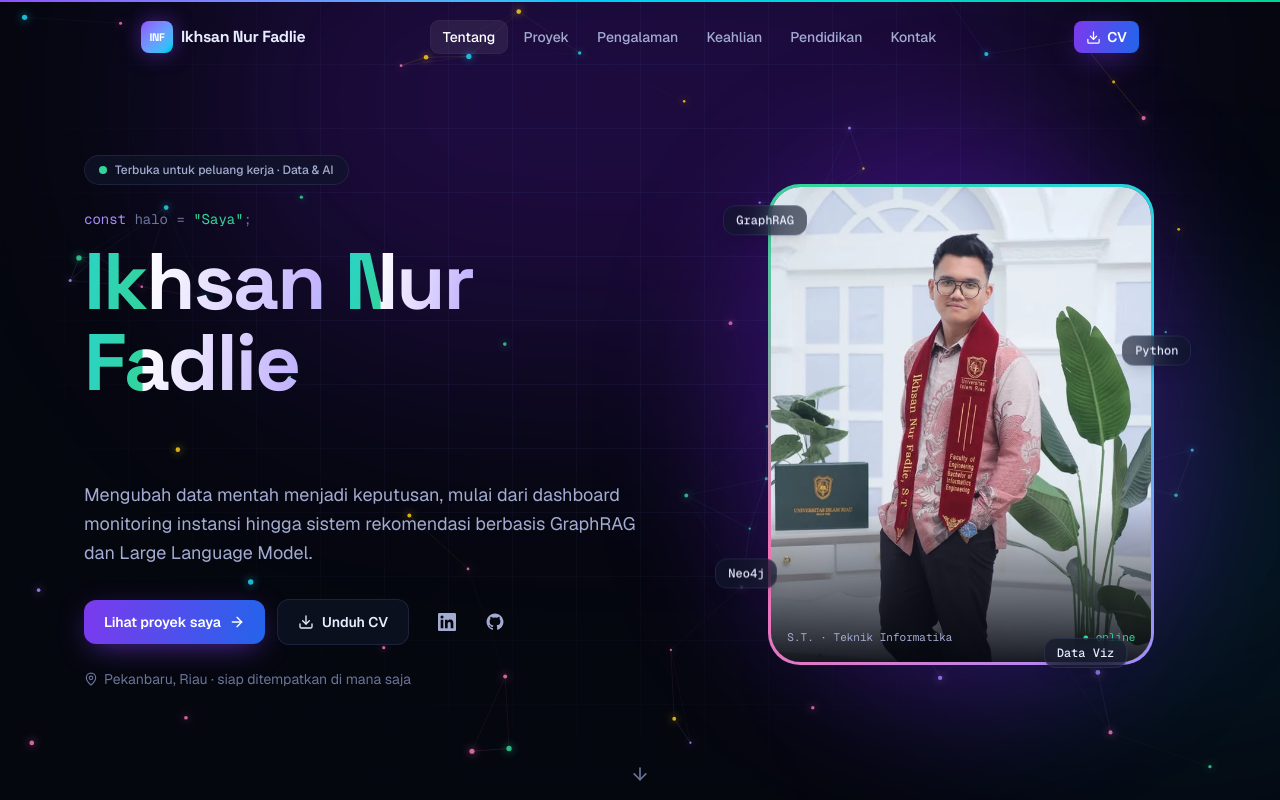
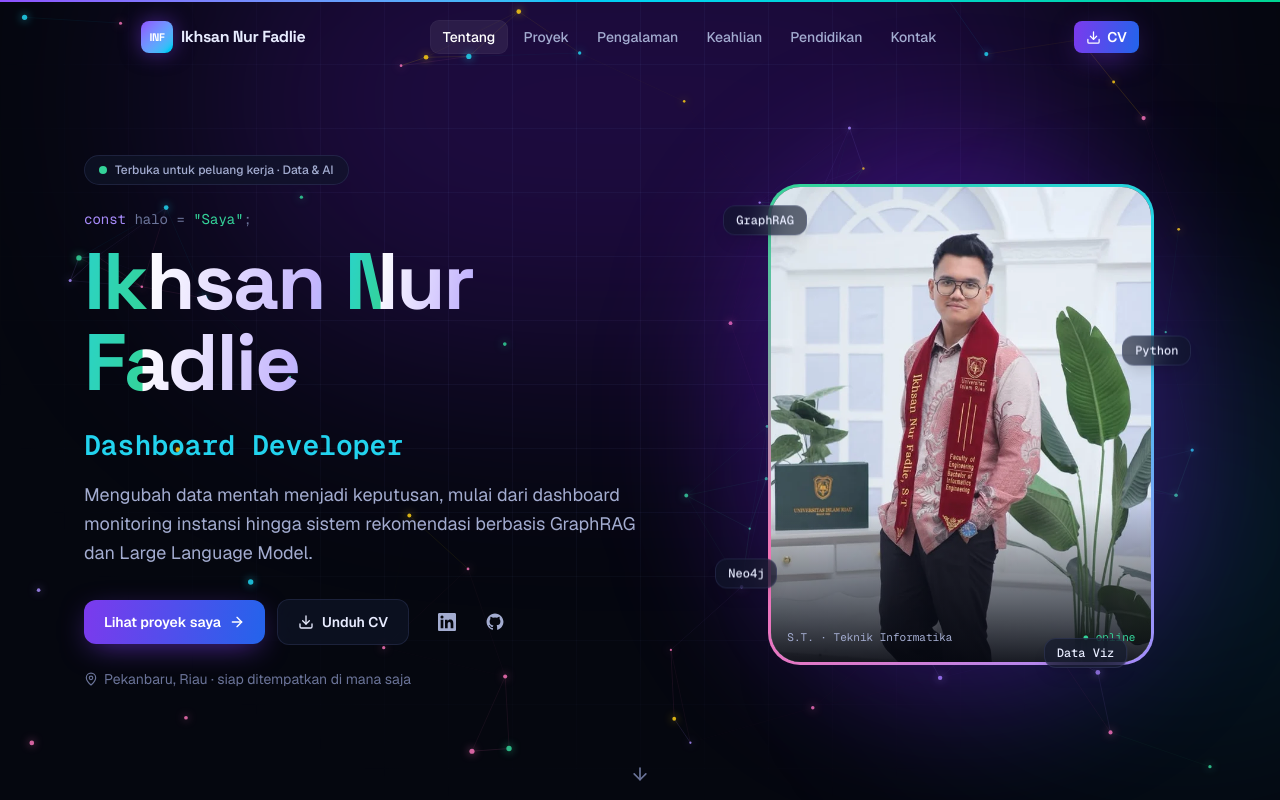
Before and after one commit to Ikhsanfadlie17/portofolio-web, a Next.js app: page / in a window 1280 px wide. Shown: the top 800 px of the page. Built offline with nearby package versions, Linux system fonts and the light colour scheme.

Commit message:
Perbarui pengalaman BSPJI, sertifikat ISO, dan CV publik; tambah aturan kerja di CLAUDE.md

```diff
--- a/src/data/profil.ts
+++ b/src/data/profil.ts
@@ -5,7 +5,7 @@ export const profil = {
   namaPendek: "Ikhsan",
   inisial: "INF",
   situs: "https://ikhsannurfadlie.vercel.app",
-  peran: ["Data Analyst", "AI Engineer", "Data Scientist", "GraphRAG & LLM Builder"],
+  peran: ["Data Analyst", "Dashboard Developer", "AI Engineer", "GraphRAG & LLM Builder"],
   tagline:
     "Mengubah data mentah menjadi keputusan, mulai dari dashboard monitoring instansi hingga sistem rekomendasi berbasis GraphRAG dan Large Language Model.",
   lokasi: "Pekanbaru, Riau · siap ditempatkan di mana saja",
@@ -294,17 +294,18 @@ export const pengalaman: Pengalaman[] = [
     jenis: "Magang · On-site",
     periode: "Agu 2026 – sekarang",
     poin: [
-      "Membangun dashboard kinerja sertifikasi LSPro 6 halaman (KPI, SLA, komoditas) dengan peta sebaran klien berbasis Leaflet + OpenStreetMap.",
-      "Membangun dua dashboard monitoring penugasan auditor (LSPro & LPH) dengan Google Apps Script dan Chart.js.",
-      "Mengaudit kualitas data monitoring klien dan merancang validasi berbasis kompetensi auditor untuk 12 ruang lingkup halal.",
-      "Menganalisis dan mengolah data hasil pengujian produk/laboratorium agar siap diolah lebih lanjut.",
+      "Membangun dashboard pemantauan Lembaga Pemeriksa Halal (LPH) dengan Google Sheets dan Google Apps Script: perkembangan ±130 pengajuan sertifikasi halal per tahap, jadwal audit, peta sebaran, dan laporan triwulan.",
+      "Membangun dashboard kinerja Lembaga Sertifikasi Produk (LSPro): indikator kinerja utama, ketepatan waktu layanan (SLA), dan peta sebaran klien.",
+      "Merancang aturan pembagian tugas auditor yang merata berdasarkan jenis perjalanan dinas, kewenangan, masa berlaku sertifikat, dan jadwal yang bertabrakan.",
+      "Mencocokkan data pemantauan klien dengan data Penerimaan Negara Bukan Pajak (PNBP) berdasarkan nomor SPK dan melaporkan data yang tidak sesuai kepada unit terkait.",
+      "Menyusun 17 pemeriksaan kualitas data otomatis serta kode akses untuk melindungi data klien.",
     ],
-    tag: ["Data Analysis", "Dashboard", "Apps Script", "Data Cleaning"],
+    tag: ["Data Analysis", "Dashboard", "Apps Script", "Data Cleaning", "Data Quality"],
   },
   {
     jabatan: "Asisten Dosen",
     tempat: "Universitas Islam Riau",
-    jenis: "Freelance",
+    jenis: "Paruh Waktu",
     periode: "Apr 2025 – Jan 2026",
     poin: [
       "Membantu pengajaran dan praktikum Pengenalan Kecerdasan Buatan serta Organisasi & Arsitektur Komputer.",
@@ -319,7 +320,7 @@ export const pengalaman: Pengalaman[] = [
     jenis: "Magang",
     periode: "Mei – Jul 2025",
     poin: [
-      "Merancang dan membangun sistem manajemen klinik berbasis web dengan Full-Stack Next.js.",
+      "Membangun sistem manajemen klinik berbasis web (Next.js) dalam tim dua orang, dengan fokus pada sisi backend.",
       "Mengembangkan modul stok obat real-time serta analisis data kunjungan dan pembelian obat pasien.",
       "Membangun dashboard analitik dengan grafik real-time untuk keputusan operasional.",
     ],
@@ -370,7 +371,7 @@ export const pendidikan = [
     program: "S1 Teknik Informatika",
     periode: "Sep 2022 – Apr 2026",
     detail: [
-      "Lulus dalam 3 tahun 6 bulan · Cumlaude",
+      "Lulus dengan predikat Cumlaude",
       "Fokus studi: Kecerdasan Buatan & Data Science",
       "Skripsi: Sistem Rekomendasi Latihan Fitness Berbasis Semantic Science-Based Training Menggunakan GraphRAG",
     ],
@@ -381,14 +382,20 @@ export const pendidikan = [
     program: "Pertukaran Mahasiswa Merdeka · Ilmu Komputer",
     periode: "Feb – Jun 2024",
     detail: [
-      "Terpilih melalui seleksi nasional untuk satu semester di UGM",
-      "Perkuliahan lintas disiplin selama satu semester penuh",
+      "Lolos seleksi nasional Kemendikbudristek untuk mengikuti perkuliahan selama satu semester di UGM",
     ],
     ipk: null,
   },
 ];
 
 export const sertifikasi = [
+  {
+    judul: "Pengenalan Sistem Manajemen Mutu ISO 9001:2015",
+    penerbit: "LPK BSPJI Pekanbaru",
+    tanggal: "Okt 2026",
+    id: "019/BSPJI-Pekanbaru/LPKP/X/2026",
+    link: null as string | null,
+  },
   {
     judul: "Data Analyst",
     penerbit: "Dsarea (Digital Skills Area)",
```
Also changed, not shown: 2 other files (tests, documents, lock files or other folders).
